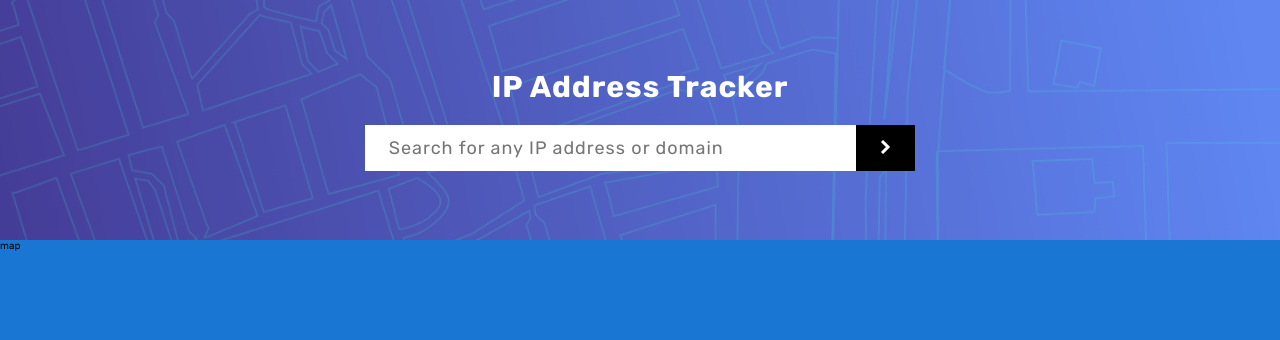
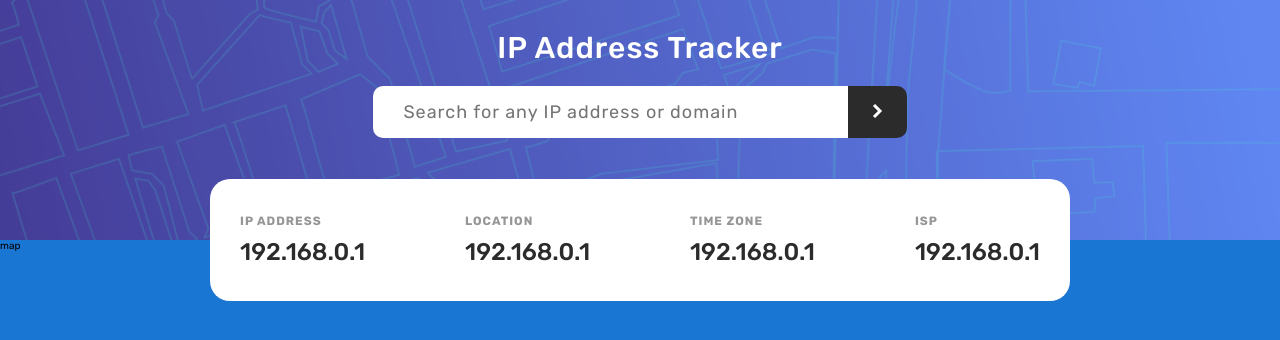
Before and after one commit to jhonacs2/ip-address-tracker, an Angular app: page / in a window 1280 px wide. Shown: the top 340 px of the page. Built offline with nearby package versions, Linux system fonts and the light colour scheme.

Commit message:
add container details ip

```diff
--- a/src/app/components/it-search/it-search.component.html
+++ b/src/app/components/it-search/it-search.component.html
@@ -10,5 +10,27 @@
         </svg>
       </button>
     </div>
+
+    <div class="it-container-details-ip">
+      <div class="it-container-text-detail">
+        <p class="it-text-title">ip address</p>
+        <p class="it-text-details">192.168.0.1</p>
+      </div>
+
+      <div class="it-container-text-detail">
+        <p class="it-text-title">Location</p>
+        <p class="it-text-details">192.168.0.1</p>
+      </div>
+
+      <div class="it-container-text-detail">
+        <p class="it-text-title">Time Zone</p>
+        <p class="it-text-details">192.168.0.1</p>
+      </div>
+
+      <div class="it-container-text-detail">
+        <p class="it-text-title">ISP</p>
+        <p class="it-text-details">192.168.0.1</p>
+      </div>
+    </div>
   </div>
 </section>
--- a/src/app/components/it-search/it-search.component.scss
+++ b/src/app/components/it-search/it-search.component.scss
@@ -1,22 +1,26 @@
+@import "./src/assets/it-global-variables";
+
 .it-section-search {
-  height: 100%;
   background-image: url("/assets/images/pattern-bg-desktop.png");
   background-repeat: no-repeat;
   background-size: cover;
+  height: 100%;
 }
 
 .it-container-search {
+  padding: 3rem 2rem 2rem 2rem;
   display: flex;
-  justify-content: center;
   flex-direction: column;
   align-items: center;
   flex-wrap: wrap;
+  gap: 2rem;
+  position: relative;
   height: 100%;
-  gap: 2rem;
 }
 
 .it-text-ip {
   font-size: 3rem;
+  font-weight: 500;
   color: #fff;
   letter-spacing: 1px;
 }
@@ -30,13 +34,47 @@
   width: 100%;
   font-family: inherit;
   font-size: 1.8rem;
-  padding: 1.2rem 2.4rem;
+  padding: 1.5rem 3rem;
   border: none;
   letter-spacing: 1px;
+  border-top-left-radius: 1rem;
+  border-bottom-left-radius: 1rem;
 }
 
 .it-button-input-text {
-  background-color: black;
+  background-color: $very-dark-gray;
   border: none;
   padding: 1.2rem 2.4rem;
+  border-top-right-radius: 1rem;
+  border-bottom-right-radius: 1rem;
 }
+
+.it-container-details-ip {
+  background-color: #ffffff;
+  display: flex;
+  font-size: 1.2rem;
+  font-weight: 500;
+  gap: 10rem;
+  max-width: 100rem;
+  padding: 3.5rem 3rem;
+  border-radius: 2rem;
+  position: absolute;
+  bottom: 0;
+  transform: translate(0px, 50%);
+}
+
+.it-text-title {
+  text-transform: uppercase;
+  letter-spacing: 1px;
+  margin-bottom: 1rem;
+  font-weight: 700;
+  color: $darkGray;
+}
+
+.it-container-text-detail {
+  color: $very-dark-gray;
+}
+
+.it-text-details {
+  font-size: 2.4rem;
+}
```
